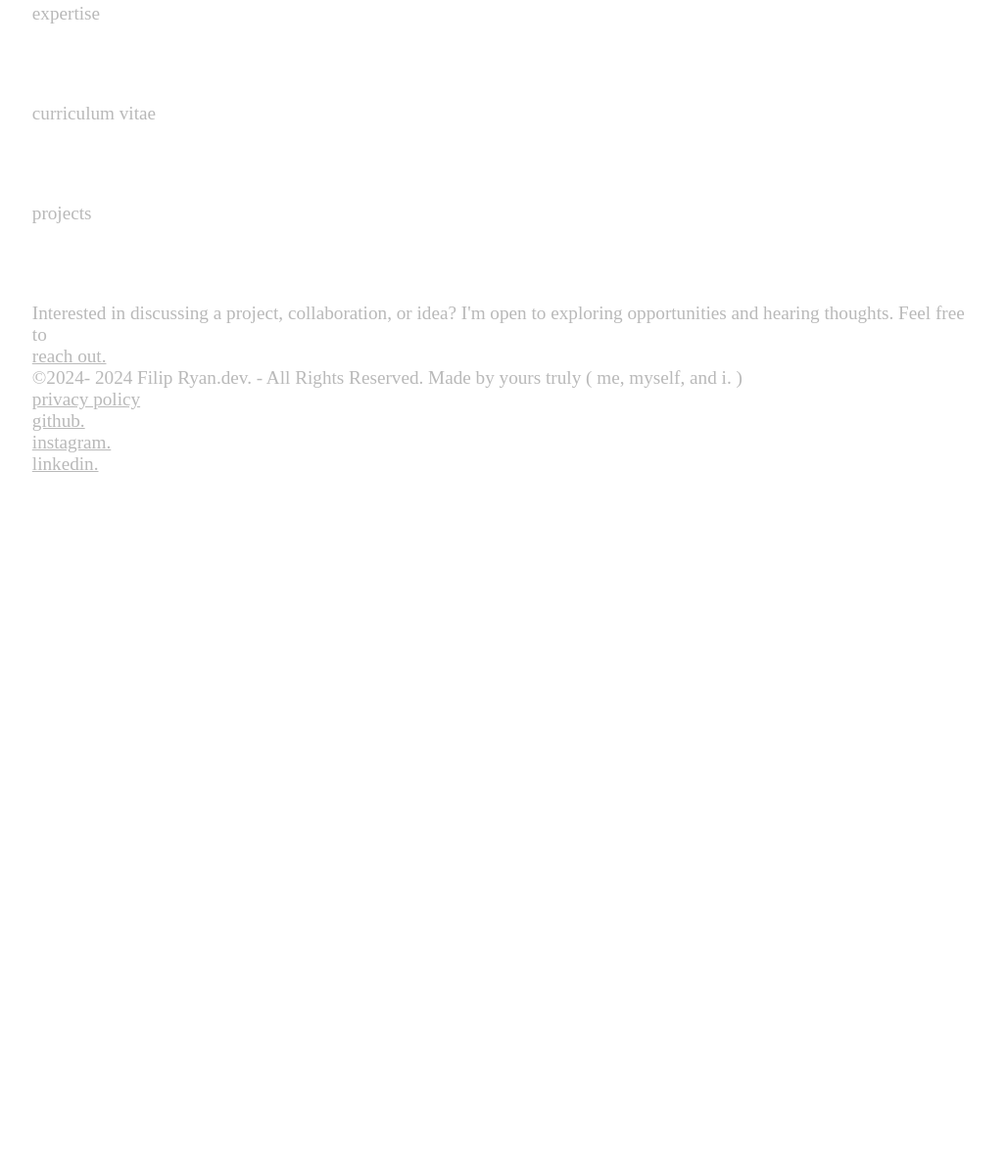
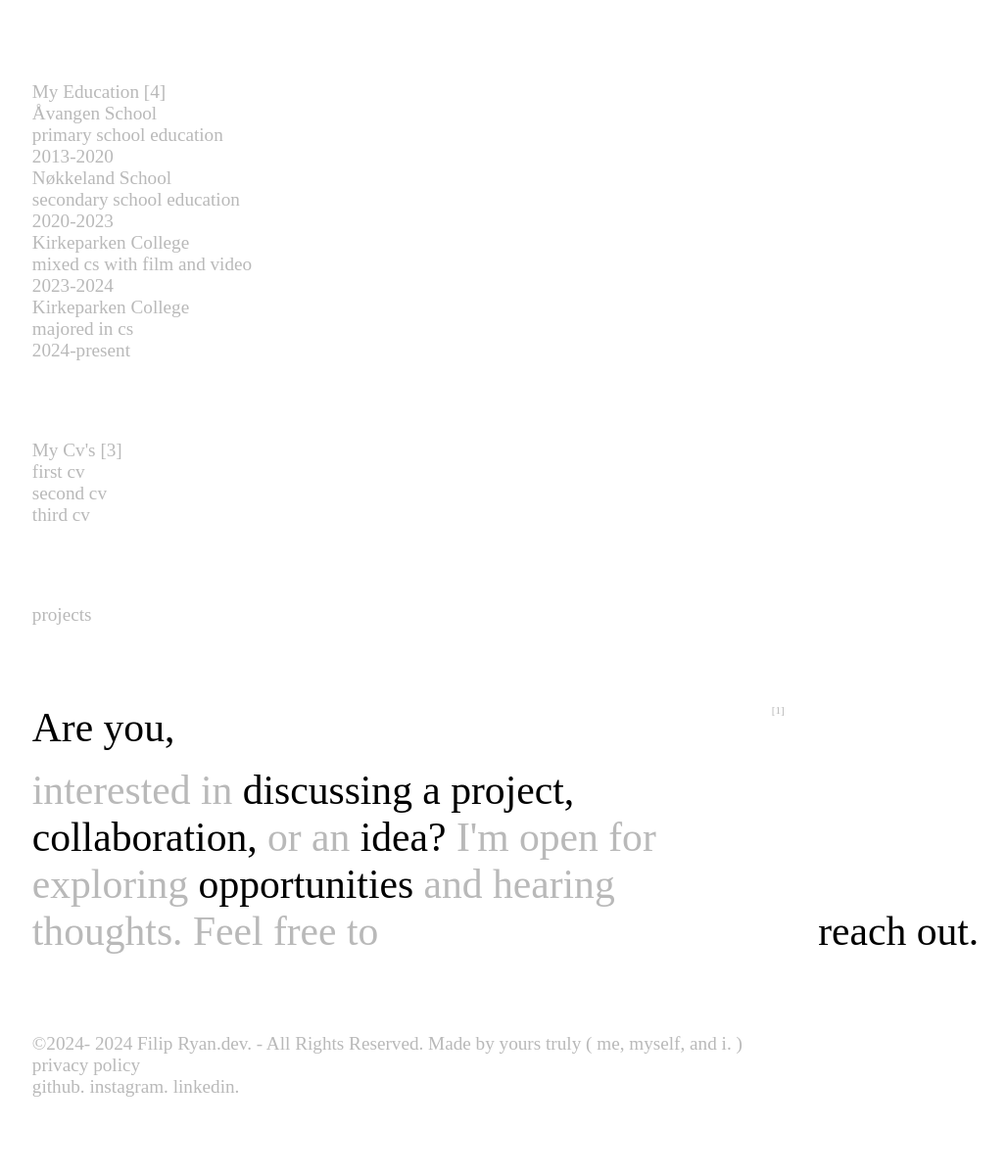
Before and after one commit to raincuhh/portfolio_v2, a website built with Vite: page index.html in a window 1280 px wide. Shown: the part 2116-3317 px from the top of the page at 98% size, without its empty margins (124-1152 px from the left). Before the commit the page ends 2681 px from the top, so only its background shows below. Built offline with nearby package versions, Linux system fonts and the light colour scheme.

Commit message:
added basic cv, expertise and education structure

```diff
--- a/index.html
+++ b/index.html
@@ -131,13 +131,9 @@
                      <div class="cont">
                         <div class="in_cont" id="in_cont_about">
                            <article class="inner_col about_cont">
-                              <article class="about_wrapper">
                               <article class="about_main">
-                                    <div class="about_main_header">
-                                       <span>I'm Filip,</span>
-                                       <span class="section_tag marg_auto_left">[1]</span>
-                                    </div>
                                  <div class="about_main_col">
+                                    <p>I'm Filip,</p>
                                     <p>
                                        a
                                        <span>Filipino-Norwegian</span>
@@ -174,6 +170,7 @@
                                        <span>portfolio.</span>
                                     </p>
                                  </div>
+                                 <span class="section_tag marg_auto_left">[1]</span>
                               </article>
                               <aside class="about_aside">
                                  <div class="about_aside_col">
@@ -236,10 +233,7 @@
                                     </p>
                                     <p>
                                        You can reach me at
-                                          <a
-                                             class="cursor_hoverable"
-                                             href="mailto:filipryan.business@gmail.com"
-                                          >
+                                       <a class="cursor_hoverable" href="mailto:filipryan.business@gmail.com">
                                           filipryan.business@gmail.com,
                                        </a>
                                        or check out my repos on
@@ -251,7 +245,6 @@
                                  <span class="section_tag marg_auto_left">[2]</span>
                               </aside>
                            </article>
-                           </article>
                         </div>
                      </div>
                   </div>
@@ -260,7 +253,49 @@
                   <div class="container">
                      <div class="cont">
                         <div class="in_cont" id="in_cont_expertise">
-                           <article class="inner_col expertise_cont">expertise</article>
+                           <article class="inner_col expertise_cont">
+                              <article class="expertise_title"></article>
+                           </article>
+                        </div>
+                     </div>
+                  </div>
+               </section>
+               <section class="category" id="education">
+                  <div class="container">
+                     <div class="cont">
+                        <div class="in_cont" id="in_cont_education">
+                           <article class="inner_col education_cont">
+                              <div class="education_title">
+                                 <p>
+                                    <span>My Education</span>
+                                    <span>[4]</span>
+                                 </p>
+                              </div>
+                              <div class="education_beside">
+                                 <ul class="education_list">
+                                    <li class="education_item">
+                                       <div class="education_item_institution">Åvangen School</div>
+                                       <div class="education_item_info">primary school education</div>
+                                       <div class="education_item_date">2013-2020</div>
+                                    </li>
+                                    <li class="education_item">
+                                       <div class="education_item_institution">Nøkkeland School</div>
+                                       <div class="education_item_info">secondary school education</div>
+                                       <div class="education_item_date">2020-2023</div>
+                                    </li>
+                                    <li class="education_item">
+                                       <div class="education_item_institution">Kirkeparken College</div>
+                                       <div class="education_item_info">mixed cs with film and video</div>
+                                       <div class="education_item_date">2023-2024</div>
+                                    </li>
+                                    <li class="education_item">
+                                       <div class="education_item_institution">Kirkeparken College</div>
+                                       <div class="education_item_info">majored in cs</div>
+                                       <div class="education_item_date">2024-present</div>
+                                    </li>
+                                 </ul>
+                              </div>
+                           </article>
                         </div>
                      </div>
                   </div>
@@ -269,7 +304,27 @@
                   <div class="container">
                      <div class="cont">
                         <div class="in_cont" id="in_cont_cv">
-                           <article class="inner_col cv_cont">curriculum vitae</article>
+                           <article class="inner_col cv_cont">
+                              <div class="cv_title">
+                                 <p>
+                                    <span>My Cv's</span>
+                                    <span>[3]</span>
+                                 </p>
+                              </div>
+                              <div class="cv_beside">
+                                 <ul>
+                                    <li>
+                                       <a href="">first cv</a>
+                                    </li>
+                                    <li>
+                                       <a href="">second cv</a>
+                                    </li>
+                                    <li>
+                                       <a href="">third cv</a>
+                                    </li>
+                                 </ul>
+                              </div>
+                           </article>
                         </div>
                      </div>
                   </div>
@@ -288,19 +343,36 @@
                      <div class="cont">
                         <div class="in_cont" id="in_cont_contact">
                            <article class="inner_col contact_cont">
-                              <div class="contact_top">
-                                 <header class="contact_title">
+                              <div class="contact_main">
+                                 <header class="contact_cta">
+                                    <div class="contact_cta_content">
+                                       <div class="contact_cta_content_inner">
                                           <p>
-                                       Interested in
+                                             <span>Are you,</span>
+                                          </p>
+                                          <p>
+                                             interested in
                                              <span>discussing a project,</span>
                                              <span>collaboration,</span>
-                                       or
+                                             or an
                                              <span>idea?</span>
-                                       I'm open to exploring opportunities and hearing thoughts. Feel free to
+                                             I'm open for exploring
+                                             <span>opportunities</span>
+                                             and hearing thoughts. Feel free to
                                           </p>
+                                       </div>
+                                       <span class="section_tag marg_auto_left">[1]</span>
+                                    </div>
+                                    <div class="contact_cta_btn">
                                        <p>
-                                       <a href="mailto:filipryan.business@gmail.com">reach out.</a>
+                                          <a
+                                             class="cursor_hoverable"
+                                             href="mailto:filipryan.business@gmail.com"
+                                          >
+                                             reach out.
+                                          </a>
                                        </p>
+                                    </div>
                                  </header>
                               </div>
                               <div class="contact_footer">
@@ -320,24 +392,18 @@
                                     </p>
                                  </div>
                                  <div class="contact_platforms">
-                                    <ul class="contact_platform_list">
-                                       <li class="contact_list_item" id="contact_list_github">
+                                    <p class="contact_platform_list">
                                        <a class="cursor_hoverable" href="https://github.com/raincuhh">
                                           github.
                                        </a>
-                                       </li>
-                                       <li class="contact_list_item" id="contact_list_instagram">
                                        <a class="cursor_hoverable" href="#">instagram.</a>
-                                       </li>
-                                       <li class="contact_list_item" id="contact_list_linkedin">
                                        <a
                                           class="cursor_hoverable"
                                           href="https://www.linkedin.com/in/filip-ryan-93677532b/"
                                        >
                                           linkedin.
                                        </a>
-                                       </li>
-                                    </ul>
+                                    </p>
                                  </div>
                               </div>
                            </article>
--- a/layout.css
+++ b/layout.css
@@ -39,6 +39,10 @@ summary {
 
 a:hover {
    cursor: none;
+}
+
+a {
+   text-decoration: none;
 }
 
 .page {
@@ -189,29 +193,26 @@ a:hover {
    font-weight: 600;
 }
 
-.about_wrapper {
+.about_cont {
    display: flex;
    flex-direction: column;
    justify-content: space-between;
-}
-
-.about_main_header {
-   display: flex;
-   margin-bottom: 1.4rem;
-}
-
-.about_main_header {
-   color: var(--s-tertiary-color);
-   font-size: 2rem;
 }
 
 .about_aside {
    display: flex;
 }
 
-.about_main_col p {
+.about_main_col p:not(p:nth-child(1)) {
    padding-bottom: clamp(1rem, 1.4vw, 1.5rem);
    line-height: 1.4;
+}
+
+.about_main_col p:nth-child(1) {
+   display: flex;
+   margin-bottom: 2rem;
+   font-size: 2rem;
+   color: var(--s-tertiary-color);
 }
 
 .about_aside_col p {
@@ -247,9 +248,49 @@ a:hover {
    width: 100%;
 }
 
-.contact_content {
+.contact_cont {
    display: flex;
    flex-direction: column;
+}
+
+.contact_main {
+   margin-bottom: 5rem;
+   display: flex;
+   justify-content: space-between;
+}
+
+.contact_cta {
+   display: flex;
+   flex-direction: column;
+   justify-content: space-between;
+   width: 100%;
+}
+
+.contact_cta_content {
+   display: flex;
+}
+
+.contact_cta_content_inner,
+.contact_cta_content_inner p {
+   position: relative;
+}
+
+.contact_cta_content_inner p:first-child {
+   margin-bottom: 1rem;
+}
+
+.contact_cta_content_inner p,
+.contact_cta_btn p {
+   font-size: 2.6rem;
+}
+
+.contact_cta_content_inner p span,
+.contact_cta_btn p a {
+   color: var(--s-tertiary-color);
+}
+
+.contact_cta_btn {
+   margin-left: auto;
 }
 
 @media (min-width: 320px) {
@@ -277,7 +318,7 @@ a:hover {
       margin-top: clamp(8.6rem, 8.4vw, 10.4rem);
    }
 
-   .about_wrapper {
+   .about_cont {
       flex-direction: row;
    }
 
@@ -289,6 +330,15 @@ a:hover {
    .about_aside {
       min-width: 58%;
       padding-left: clamp(4rem, 3.4vw, 8rem);
+   }
+
+   .contact_cta {
+      flex-direction: row;
+      align-items: end;
+   }
+
+   .contact_cta_content {
+      max-width: clamp(48rem, 12.4vw, 60rem);
    }
 }
 
```
Lines whose indentation alone changed are shown as unchanged.
